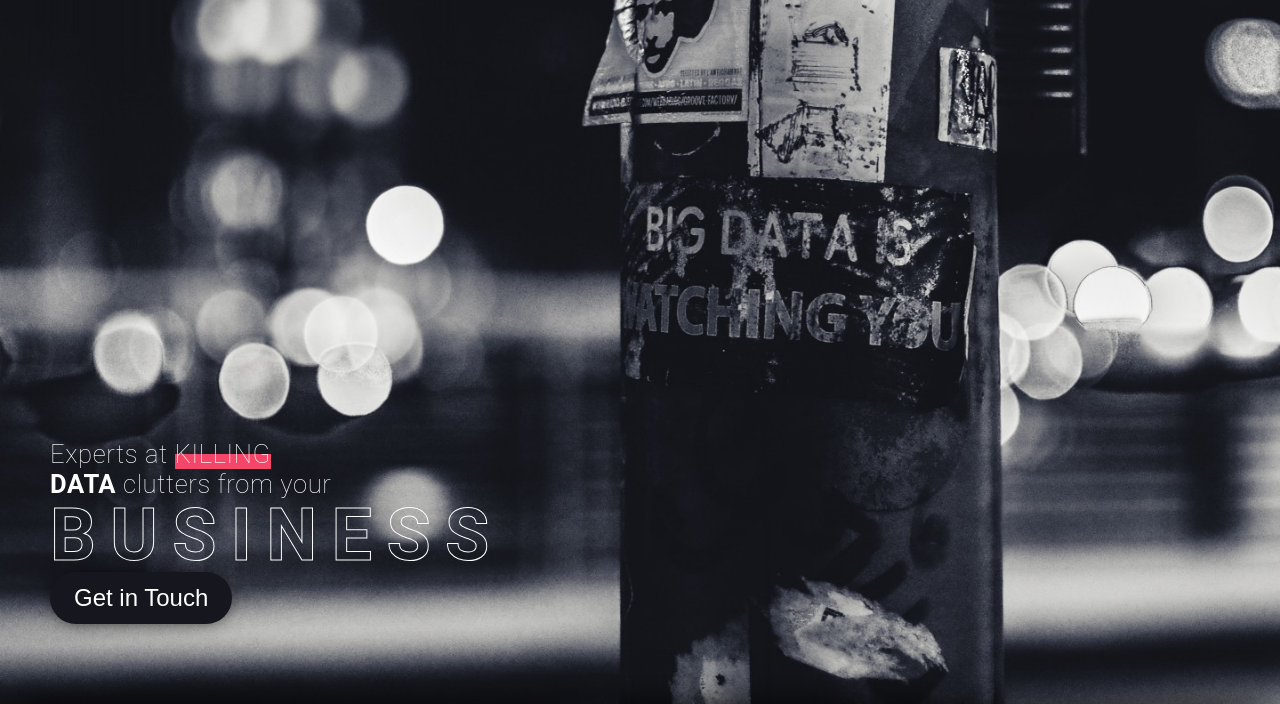
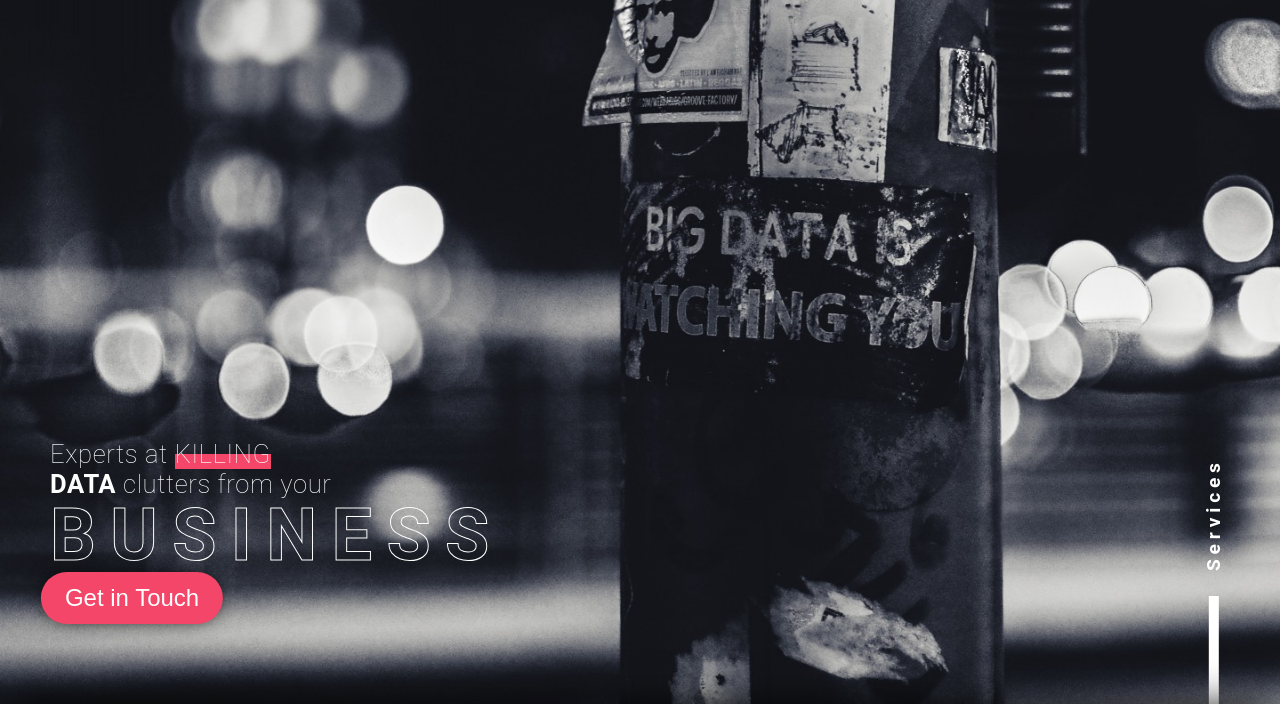
Before and after one commit to harrypunia/Punias_Gulp, a website: page app/index.html in a window 1280 px wide. Shown: the part 96-800 px from the top of the page. Drawn offline with Linux system fonts and the light colour scheme.

Commit message:
Added services button in main-hero section and other minor css changes

```diff
--- a/app/assets/styles/modules/_button.css
+++ b/app/assets/styles/modules/_button.css
@@ -1,6 +1,4 @@
 .button {
-    background: $mainDark;
-    color: white;
 
     &--medium {
         cursor: pointer;
@@ -28,7 +26,16 @@
     &--medium:hover {
         background: transparent;
         box-shadow: none;
-        transform: scale(.95);
+        transform: scale(.95) translateX(-5%);
         transition: transform .2s ease-out, box-shadow .2s ease-out, background .2s ease-out, color .2s ease-out;
     }
+
+    &--red {
+        background: $mainRed;
+        color: white;
+    }
+
+    &--l-margin-correction {
+        transform: translateX(-5%);
+    }
 }
--- a/app/assets/styles/modules/_hero.css
+++ b/app/assets/styles/modules/_hero.css
@@ -8,6 +8,7 @@
 
     &__text {
         position: absolute;
+        width: 100%;
         bottom: 80px;
         font-family: 'Roboto', sans-serif;
         color: white;
@@ -30,6 +31,37 @@
                 line-height: 1;
             }
         }
+
+        &__subheading {
+            font-weight: 600;
+            font-size: 1.2rem;
+            letter-spacing: .25em;
+
+            &--rotate {
+                cursor: pointer;
+                position: absolute;
+                padding: 0px 10px;
+                right: 50px;
+                bottom: 100px;
+                transform: rotate(-90deg);
+
+                &:hover:before {
+                    transform: translate(-130%, 50%);
+                    transition: transform .2s ease-out;
+                }
+
+                &:before {
+                    content: '';
+                    pointer-events: none;
+                    position: absolute;
+                    transform: translate(-110%, 50%);
+                    width: 250px;
+                    height: 10px;
+                    background: White;
+                    transition: transform .2s ease-in;
+                }
+            }
+        }
     }
 
     &__image {
--- a/app/index.html
+++ b/app/index.html
@@ -31,7 +31,8 @@
         <div class="wrapper">
             <div class="hero__text">
                 <h1 class="hero__text__heading">Experts at <span class="text-hover--vertical">KILLING</span><br /><strong>DATA</strong> clutters from your<br /><strong class="hero__text__heading--hollow hero__text__heading--large">BUSINESS</strong></h1>
-                <button class="button button--medium button--medium--extra">Get in Touch</button>
+                <button class="button--red button--medium button--medium--extra button--l-margin-correction">Get in Touch</button>
+                <h2 class="hero__text__subheading hero__text__subheading--rotate">Services</h2>
             </div>
         </div>
     </div>
--- a/app/temp/styles/style.css
+++ b/app/temp/styles/style.css
@@ -186,10 +186,6 @@ button:focus {
             background-position: center center;
             transition: background-size .2s ease-out, background-position .2s ease-out;
         }
-.button {
-    background: #16171e;
-    color: white;
-}
 .button--medium {
         cursor: pointer;
         box-shadow: 0 0 20px -5px black;
@@ -215,11 +211,19 @@ button:focus {
 .button--medium:hover {
         background: transparent;
         box-shadow: none;
-        -webkit-transform: scale(.95);
-                transform: scale(.95);
+        -webkit-transform: scale(.95) translateX(-5%);
+                transform: scale(.95) translateX(-5%);
         transition: box-shadow .2s ease-out, background .2s ease-out, color .2s ease-out, -webkit-transform .2s ease-out;
         transition: transform .2s ease-out, box-shadow .2s ease-out, background .2s ease-out, color .2s ease-out;
         transition: transform .2s ease-out, box-shadow .2s ease-out, background .2s ease-out, color .2s ease-out, -webkit-transform .2s ease-out;
+    }
+.button--red {
+        background: #f44669;
+        color: white;
+    }
+.button--l-margin-correction {
+        -webkit-transform: translateX(-5%);
+                transform: translateX(-5%);
     }
 .header {
     position: fixed;
@@ -259,6 +263,7 @@ button:focus {
 }
 .hero__text {
         position: absolute;
+        width: 100%;
         bottom: 80px;
         font-family: 'Roboto', sans-serif;
         color: white;
@@ -278,6 +283,40 @@ button:focus {
                 font-size: 4.5rem;
                 letter-spacing: .2em;
                 line-height: 1;
+            }
+.hero__text__subheading {
+            font-weight: 600;
+            font-size: 1.2rem;
+            letter-spacing: .25em;
+        }
+.hero__text__subheading--rotate {
+                cursor: pointer;
+                position: absolute;
+                padding: 0px 10px;
+                right: 50px;
+                bottom: 100px;
+                -webkit-transform: rotate(-90deg);
+                        transform: rotate(-90deg);
+            }
+.hero__text__subheading--rotate:hover:before {
+                    -webkit-transform: translate(-130%, 50%);
+                            transform: translate(-130%, 50%);
+                    transition: -webkit-transform .2s ease-out;
+                    transition: transform .2s ease-out;
+                    transition: transform .2s ease-out, -webkit-transform .2s ease-out;
+                }
+.hero__text__subheading--rotate:before {
+                    content: '';
+                    pointer-events: none;
+                    position: absolute;
+                    -webkit-transform: translate(-110%, 50%);
+                            transform: translate(-110%, 50%);
+                    width: 250px;
+                    height: 10px;
+                    background: White;
+                    transition: -webkit-transform .2s ease-in;
+                    transition: transform .2s ease-in;
+                    transition: transform .2s ease-in, -webkit-transform .2s ease-in;
                 }
 .hero__image {
         position: absolute;
```
Also changed, not shown: app/assets/styles/modules/_text-hover.css (+6 -4 lines). Lines whose indentation alone changed are shown as unchanged.
